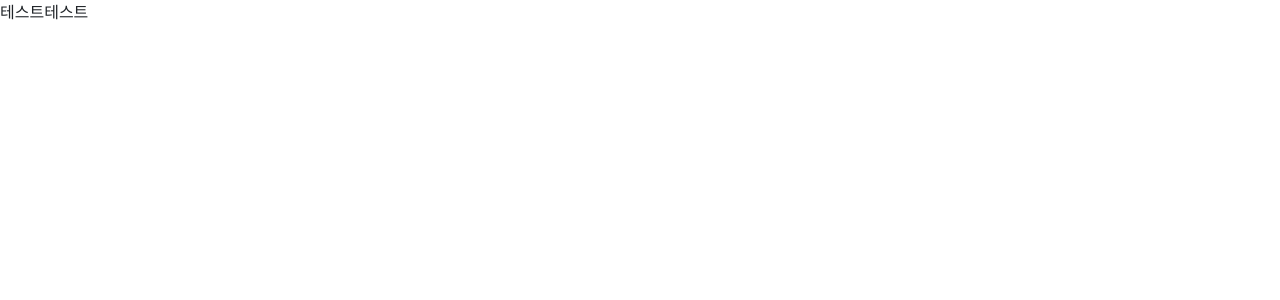
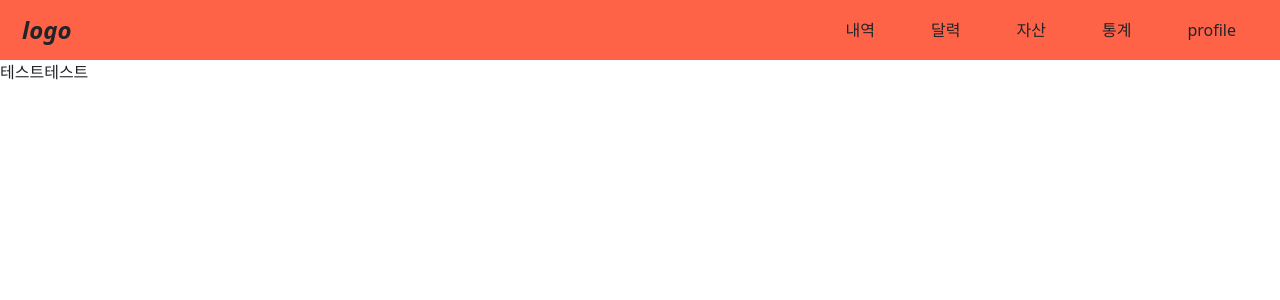
Before and after one commit to duseh729/kb-financial-ledger, a Vue app: page / in a window 1280 px wide. Before the commit this address had no page. Shown: the top 300 px of the page. Built offline with nearby package versions, Linux system fonts and the light colour scheme.

Commit message:
feat: 헤더 구현(디자인 반영 안됨)

```diff
--- a/src/App.vue
+++ b/src/App.vue
@@ -1,12 +1,12 @@
 <template lang="">
+
   <div>
+    <Header />
     테스트테스트
   </div>
 </template>
-<script>
-export default {
-  name: "App"
-}
+<script setup>
+import Header from './components/Header.vue';
 </script>
 <style lang="">
 
--- /dev/null
+++ b/src/assets/css/header.css
@@ -0,0 +1,39 @@
+nav{
+  background-color: tomato;
+  padding: 0 16px;
+  display: flex;
+  justify-content: space-between;
+  align-items: center;
+}
+.nav-item-padding{
+  padding: 18px 28px;
+
+}
+
+#logo{
+  font-size: 24px;
+  font-style: italic;
+  font-weight: 700;
+  padding: 0px 6px;
+}
+
+ul{
+  list-style-type: none;
+  margin: 0;
+  padding: 0;
+}
+
+ul>li{
+}
+ul>li:hover{
+  background-color: black;
+}
+
+.flex-default{
+  display: flex;
+  flex-direction: row;
+}
+/* .vertical-center{
+  display: flex;
+  align-items: center;
+} */
--- a/src/assets/css/style.css
+++ b/src/assets/css/style.css
@@ -1 +1,8 @@
 /* 공용 스타일 파일 */
+*{
+  box-sizing: border-box;
+}
+
+.cursor-pointer{
+  cursor: pointer;
+}
--- a/src/components/Header.vue
+++ b/src/components/Header.vue
@@ -0,0 +1,20 @@
+<template lang="">
+  <div>
+    <nav class="flex-default">
+      <div id="logo" class="cursor-pointer">logo</div>
+      <div class="flex-default">
+        <ul class="flex-default">
+          <li class="nav-item-padding cursor-pointer">내역</li>
+          <li class="nav-item-padding cursor-pointer">달력</li>
+          <li class="nav-item-padding cursor-pointer">자산</li>
+          <li class="nav-item-padding cursor-pointer">통계</li>
+        </ul>
+        <div class="nav-item-padding cursor-pointer">profile</div>
+      </div>
+    </nav>
+  </div>
+</template>
+<script setup></script>
+<style scoped>
+@import url("../assets/css/header.css");
+</style>
```
